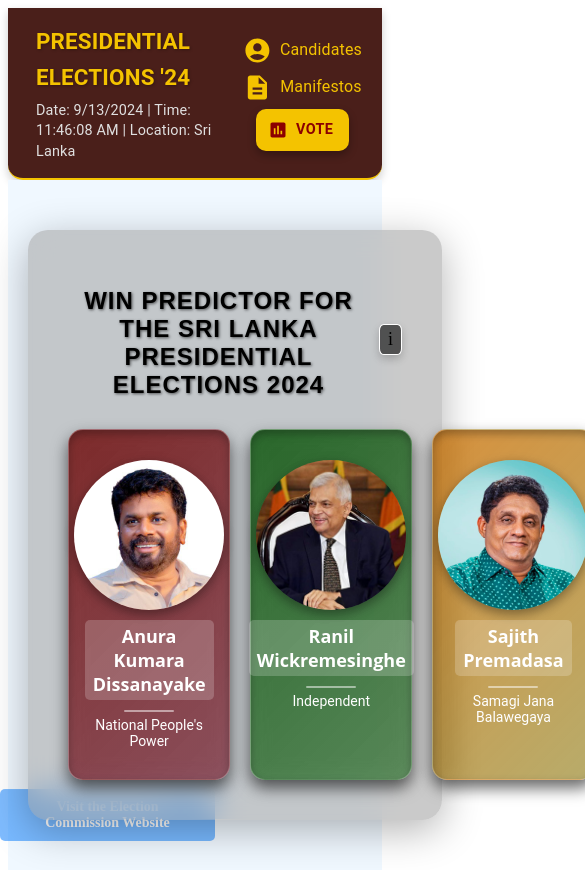
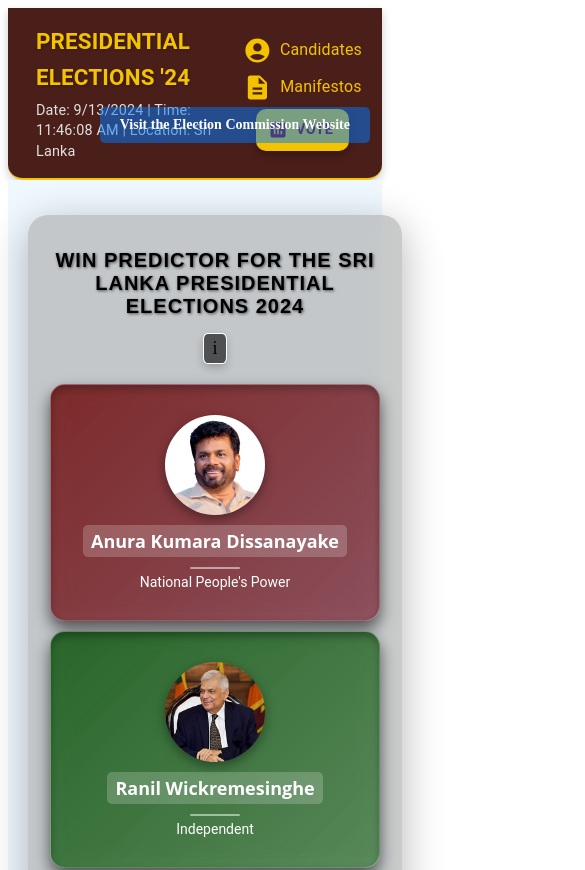
Before and after one commit to CheliM7/043_ChatGPT, a React (Vite) app in the folder frontend/: page /home in a window 390 px wide. Shown: the top 870 px of the page, 585 px wide, since content can reach past the window. Built offline with nearby package versions, Linux system fonts and the light colour scheme.

Commit message:
responsiveness added

```diff
--- a/frontend/src/components/threeSectionContainer.jsx
+++ b/frontend/src/components/threeSectionContainer.jsx
@@ -9,14 +9,19 @@
   display: flex;
   flex-direction: column;
   align-items: center;
-  padding: 40px; /* Increased padding */
-  background-color: rgba(150, 150, 150, 0.5); /* Darker grey with a bit more black hue */
-  backdrop-filter: blur(15px); /* Glassmorphism effect */
-  border-radius: 20px; /* Slightly larger border radius for a softer look */
-  box-shadow: 0 10px 40px rgba(0, 0, 0, 0.3); /* Deeper shadow for more depth */
-  max-width: 1100px; /* Increased the width */
+  padding: 40px;
+  background-color: rgba(150, 150, 150, 0.5);
+  backdrop-filter: blur(15px);
+  border-radius: 20px;
+  box-shadow: 0 10px 40px rgba(0, 0, 0, 0.3);
+  max-width: 1100px;
   width: 100%;
-  margin: 30px auto; /* Increased margin */
+  margin: 30px auto;
+
+  @media (max-width: 768px) {
+    padding: 20px;
+    margin: 15px auto;
+  }
 `;
 
 const Header = styled.div`
@@ -25,17 +30,27 @@
   align-items: center;
   gap: 10px;
   margin-bottom: 20px;
+
+  @media (max-width: 768px) {
+    flex-direction: column;
+    gap: 5px;
+  }
 `;
 
 const Title = styled.h1`
-  font-size: 24px; /* Reduced font size */
-  color: #000; /* Black font for contrast */
-  font-family: 'Poppins', sans-serif; /* Modern, clean font */
-  letter-spacing: 1px; /* Slight letter spacing */
-  text-transform: uppercase; /* Uppercase for emphasis */
+  font-size: 24px;
+  color: #000;
+  font-family: 'Poppins', sans-serif;
+  letter-spacing: 1px;
+  text-transform: uppercase;
   margin-bottom: 10px;
-  font-weight: 600; /* Make the title bold */
-  text-shadow: 1px 1px 3px rgba(0, 0, 0, 0.6); /* Shadow for depth */
+  font-weight: 600;
+  text-shadow: 1px 1px 3px rgba(0, 0, 0, 0.6);
+
+  @media (max-width: 768px) {
+    font-size: 20px;
+    text-align: center;
+  }
 `;
 
 const InfoIcon = styled.span`
@@ -70,9 +85,17 @@
 
 const SubsectionContainer = styled.div`
   display: flex;
-  justify-content: space-around;
+  justify-content: space-between;
   gap: 20px;
   width: 100%;
+  flex-wrap: nowrap; /* Ensure horizontal alignment */
+  align-items: stretch;
+
+  @media (max-width: 768px) {
+    flex-direction: column;
+    align-items: center;
+    gap: 10px; /* Reduced gap between items */
+  }
 `;
 
 const Subsection = styled.div`
@@ -85,30 +108,30 @@
   transition: transform 0.3s ease, background-color 0.3s ease;
   position: relative;
   font-family: 'Open Sans', sans-serif;
-  backdrop-filter: blur(10px); /* Adds blur for glassmorphism effect */
-  background: rgba(0, 0, 0, 0.4); /* Black transparent background */
-  border: 1px solid rgba(255, 255, 255, 0.2); /* Light border for contrast */
-  box-shadow: 0 8px 16px rgba(0, 0, 0, 0.6), /* Outer shadow for depth */
-              inset 0 4px 8px rgba(0, 0, 0, 0.3); /* Inner shadow for 3D effect */
+  backdrop-filter: blur(10px);
+  background: rgba(0, 0, 0, 0.4);
+  border: 1px solid rgba(255, 255, 255, 0.2);
+  box-shadow: 0 8px 16px rgba(0, 0, 0, 0.6), inset 0 4px 8px rgba(0, 0, 0, 0.3);
 
   &:hover {
     transform: translateY(-10px);
+  }
+
+  @media (max-width: 768px) {
+    width: 80%; /* Full width on smaller screens */
   }
 `;
 
 const RedSubsection = styled(Subsection)`
   background: linear-gradient(135deg, rgba(139, 0, 0, 0.6), rgba(220, 20, 60, 0.3)), rgba(0, 0, 0, 0.4);
-  /* Darker red gradient with black transparency */
 `;
 
 const GreenSubsection = styled(Subsection)`
   background: linear-gradient(135deg, rgba(0, 100, 0, 0.6), rgba(50, 205, 50, 0.3)), rgba(0, 0, 0, 0.4);
-  /* Darker green gradient with black transparency */
 `;
 
 const YellowSubsection = styled(Subsection)`
   background: linear-gradient(135deg, rgba(255, 140, 0, 0.6), rgba(255, 215, 0, 0.3)), rgba(0, 0, 0, 0.4);
-  /* Darker yellow gradient with black transparency */
 `;
 
 const Image = styled.img`
@@ -117,41 +140,58 @@
   object-fit: cover;
   border-radius: 50%;
   box-shadow: 0 4px 12px rgba(0, 0, 0, 0.4);
+
+  @media (max-width: 768px) {
+    width: 100px;
+    height: 100px;
+  }
 `;
 
 const NameAndParty = styled.div`
   margin-top: 10px;
   font-family: 'Open Sans', sans-serif;
   text-align: center;
-  color: #fff; /* White for contrast */
+  color: #fff;
 
-  /* Style for the name */
   & .name {
     font-size: 18px;
     font-weight: bold;
-    background-color: rgba(255, 255, 255, 0.2);  /* Light white background */
+    background-color: rgba(255, 255, 255, 0.2);
     padding: 4px 8px;
     border-radius: 5px;
     display: inline-block;
     margin-bottom: 5px;
   }
 
-  /* Style for the horizontal line */
   & .separator {
     width: 50px;
     height: 2px;
-    background-color: rgba(255, 255, 255, 0.5); /* Light separator line */
+    background-color: rgba(255, 255, 255, 0.5);
     margin: 5px auto;
     border-radius: 2px;
   }
 
-  /* Style for the party */
   & .party {
     font-size: 14px;
     font-weight: normal;
-    font-family: 'Roboto', sans-serif; /* Secondary font */
+    font-family: 'Roboto', sans-serif;
   }
 `;
+
+const ChartContainer = styled.div`
+  width: 100%;
+  max-width: 800px; /* Increase the max-width as needed */
+  display: flex;
+  justify-content: center;
+  margin-top: 30px;
+  margin-left: 55px; /* Adjust this value to move the container more to the right */
+
+  @media (max-width: 768px) {
+    margin-top: 5px;
+    margin-left: 10px; /* Adjust for smaller screens if needed */
+  }
+`;
+
 
 const ThreeSectionContainer = ({ scores = [0, 0, 0], images = [AKD, RW, SP],
   names = ["Anura Kumara Dissanayake", "Ranil Wickremesinghe", "Sajith Premadasa"],
@@ -196,8 +236,11 @@
             <div className="party">{parties[2]}</div>
           </NameAndParty>
         </YellowSubsection>
-        <ApexChart akd={45} rw={20} sp={15} />
       </SubsectionContainer>
+
+      <ChartContainer>
+      <ApexChart akd={45} rw={20} sp={15} />
+      </ChartContainer>
     </Container>
   );
 };
--- a/frontend/src/pages/homePage.jsx
+++ b/frontend/src/pages/homePage.jsx
@@ -42,9 +42,9 @@
   border-radius: 5px;
   text-decoration: none;
   transition: transform 0.3s ease, background-color 0.3s ease;
-  position: absolute; /* Positioning for bottom placement */
-  right: 175px; /* Distance from the right edge */
-  bottom: 0; /* Place at the very bottom */
+  position: absolute; /* Positioning for top right placement */
+  right: 20px; /* Distance from the right edge */
+  top: 110px; /* Distance from the top edge */
 
   &:hover {
     background-color: rgba(0, 86, 179, 0.5); /* Darker blue with transparency */
@@ -71,6 +71,4 @@
   animation: bounce 2.5s infinite;
 `;
 
-
-
 export default HomePage;
```
